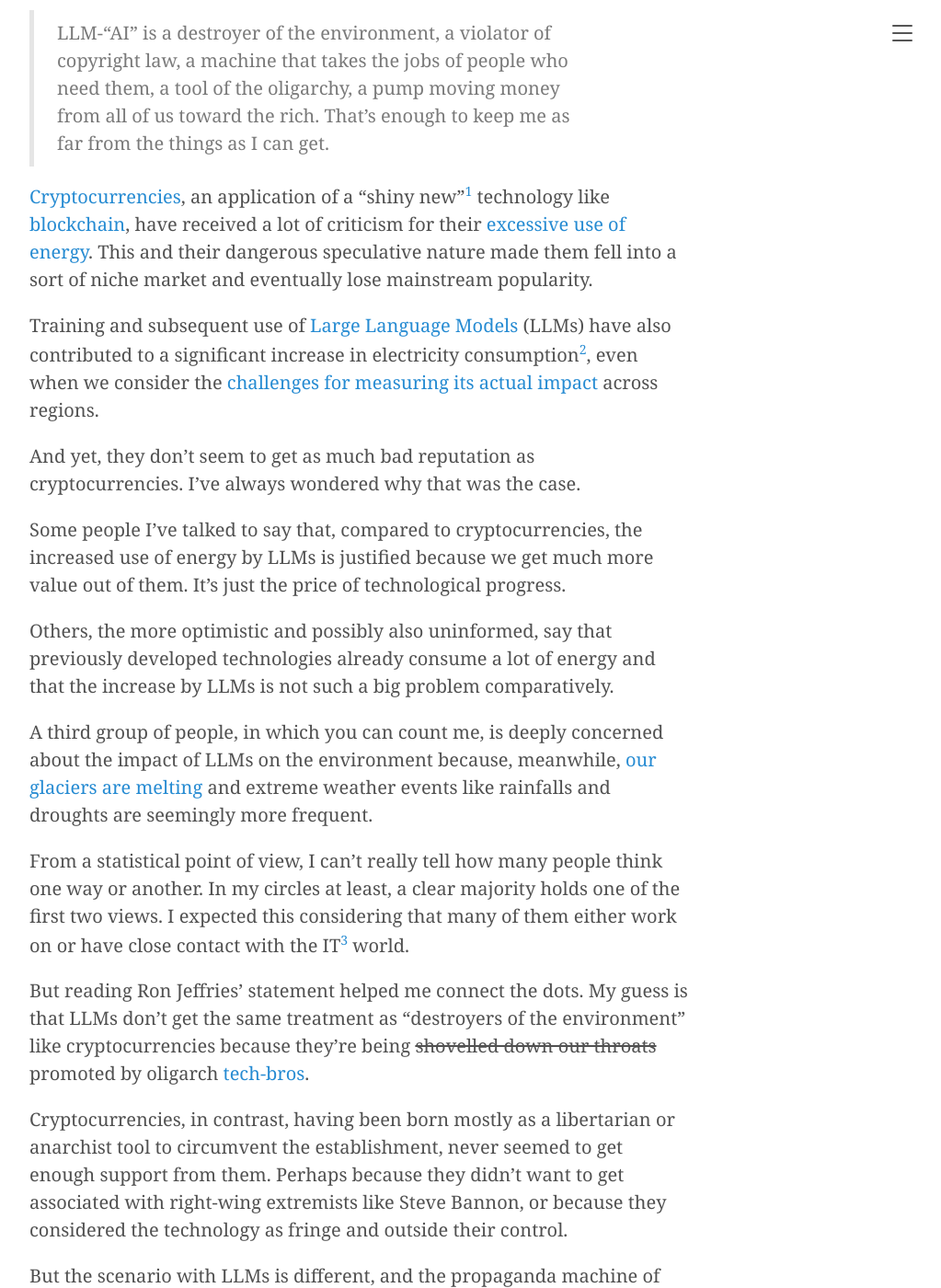
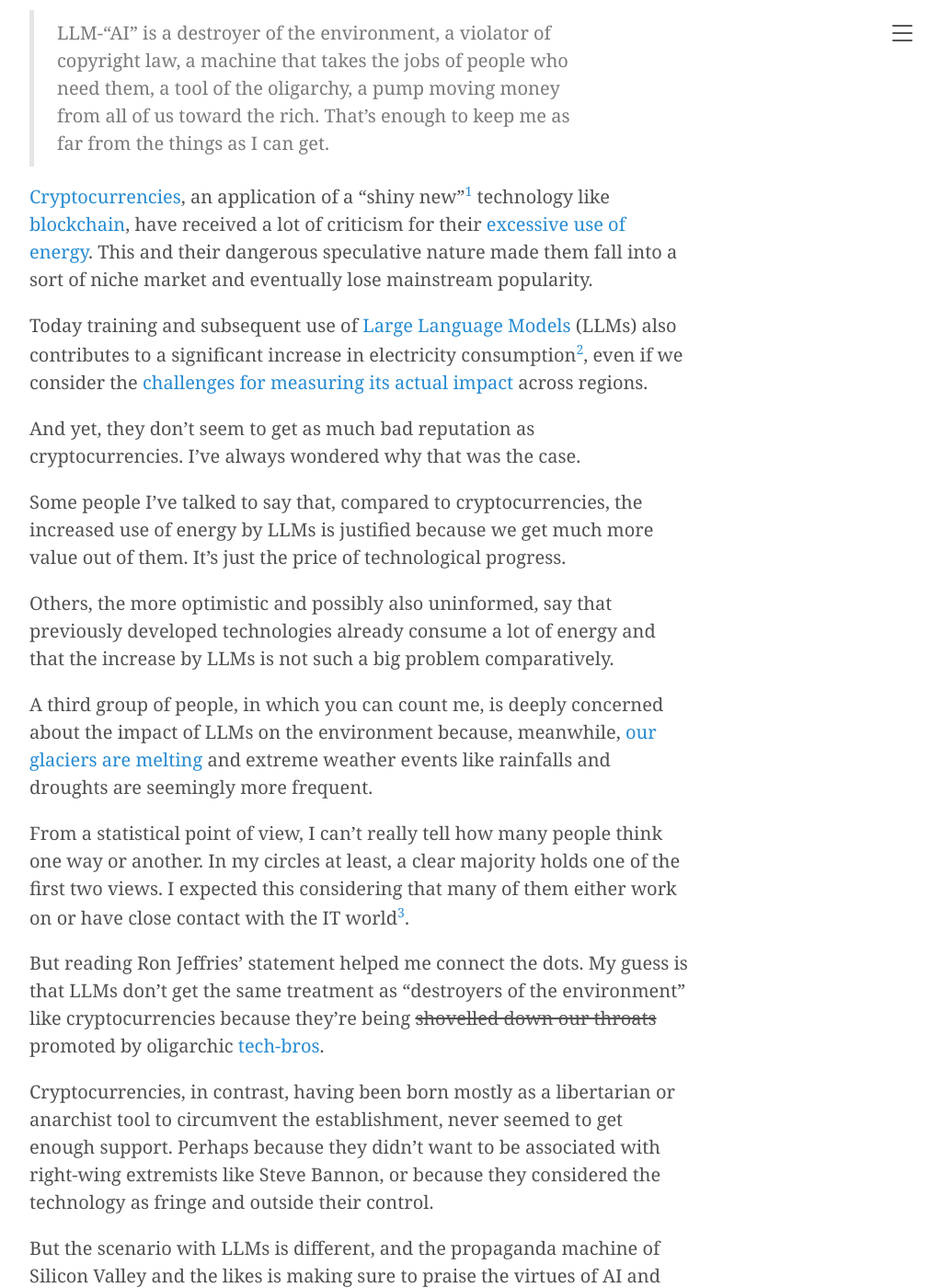
Before and after one commit to elitalon/elitalon.github.io, a Jekyll site: the page built from _posts/2026-05-11-it-is-only-a-bit-more-energy.md, in a window 1280 px wide and 1400 px high, scrolled down 273 px. Shown: the whole window at 92% size, without its empty margins (248-1271 px from the left). Built offline with Jekyll 4.4.1, drawn with Linux system fonts in a browser that asks for light colours; some of the changed text lies outside the part shown.

Commit message:
Edit "It's only a bit more energy" to fix typos

```diff
--- a/_posts/2026-05-11-it-is-only-a-bit-more-energy.md
+++ b/_posts/2026-05-11-it-is-only-a-bit-more-energy.md
@@ -8,9 +8,9 @@
 
 > LLM-“AI” is a destroyer of the environment, a violator of copyright law, a machine that takes the jobs of people who need them, a tool of the oligarchy, a pump moving money from all of us toward the rich. That’s enough to keep me as far from the things as I can get.
 
-[Cryptocurrencies](https://en.wikipedia.org/wiki/Cryptocurrency), an application of a "shiny new"[^1] technology like [blockchain](https://en.wikipedia.org/wiki/Blockchain), have received a lot of criticism for their [excessive use of energy](https://en.wikipedia.org/wiki/Environmental_impact_of_bitcoin). This and their dangerous speculative nature made them fell into a sort of niche market and eventually lose mainstream popularity.
+[Cryptocurrencies](https://en.wikipedia.org/wiki/Cryptocurrency), an application of a "shiny new"[^1] technology like [blockchain](https://en.wikipedia.org/wiki/Blockchain), have received a lot of criticism for their [excessive use of energy](https://en.wikipedia.org/wiki/Environmental_impact_of_bitcoin). This and their dangerous speculative nature made them fall into a sort of niche market and eventually lose mainstream popularity.
 
-Training and subsequent use of [Large Language Models](https://en.wikipedia.org/wiki/Large_language_model) (LLMs) have also contributed to a significant increase in electricity consumption[^2], even when we consider the [challenges for measuring its actual impact](https://www.sciencedirect.com/science/article/pii/S1364032125008329) across regions.
+Today training and subsequent use of [Large Language Models](https://en.wikipedia.org/wiki/Large_language_model) (LLMs) also contributes to a significant increase in electricity consumption[^2], even if we consider the [challenges for measuring its actual impact](https://www.sciencedirect.com/science/article/pii/S1364032125008329) across regions.
 
 And yet, they don't seem to get as much bad reputation as cryptocurrencies. I've always wondered why that was the case.
 
@@ -20,11 +20,11 @@
 
 A third group of people, in which you can count me, is deeply concerned about the impact of LLMs on the environment because, meanwhile, [our glaciers are melting](https://ethz.ch/en/news-and-events/eth-news/news/2025/12/the-alps-to-lose-record-number-of-glaciers-in-the-next-decade.html) and extreme weather events like rainfalls and droughts are seemingly more frequent.
 
-From a statistical point of view, I can't really tell how many people think one way or another. In my circles at least, a clear majority holds one of the first two views. I expected this considering that many of them either work on or have close contact with the IT[^3] world.
+From a statistical point of view, I can't really tell how many people think one way or another. In my circles at least, a clear majority holds one of the first two views. I expected this considering that many of them either work on or have close contact with the IT world[^3].
 
-But reading Ron Jeffries' statement helped me connect the dots. My guess is that LLMs don't get the same treatment as "destroyers of the environment" like cryptocurrencies because they're being ~~shovelled down our throats~~ promoted by oligarch [tech-bros](https://en.wikipedia.org/wiki/Tech_bro).
+But reading Ron Jeffries' statement helped me connect the dots. My guess is that LLMs don't get the same treatment as "destroyers of the environment" like cryptocurrencies because they're being ~~shovelled down our throats~~ promoted by oligarchic [tech-bros](https://en.wikipedia.org/wiki/Tech_bro).
 
-Cryptocurrencies, in contrast, having been born mostly as a libertarian or anarchist tool to circumvent the establishment, never seemed to get enough support from them. Perhaps because they didn't want to get associated with right-wing extremists like Steve Bannon, or because they considered the technology as fringe and outside their control.
+Cryptocurrencies, in contrast, having been born mostly as a libertarian or anarchist tool to circumvent the establishment, never seemed to get enough support. Perhaps because they didn't want to be associated with right-wing extremists like Steve Bannon, or because they considered the technology as fringe and outside their control.
 
 But the scenario with LLMs is different, and the propaganda machine of Silicon Valley and the likes is making sure to praise the virtues of AI and downplay any negative impact as much as possible. Obviously, only until a few winners get their money and the disruption to the labour market leaves thousands or millions of workers behind.
 
```
Also changed, not shown: other parts of _posts/2026-05-11-it-is-only-a-bit-more-energy.md (+1 -1 lines).
